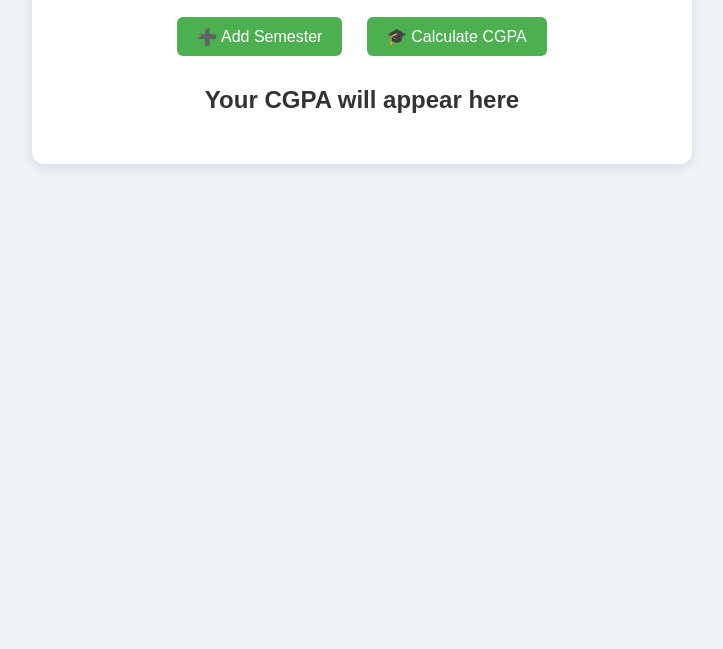
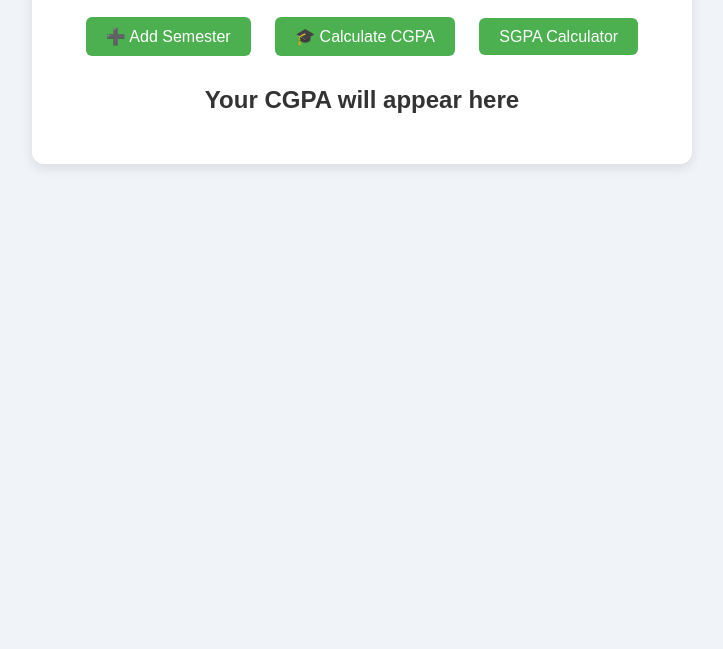
Before and after one commit to Ramzan-Khan-786/dep_projects, a plain HTML site: page General_CGPA_calculator/index.html in a window 1280 px wide. Shown: the part 151-800 px from the top of the page, without its empty margins (278-1001 px from the left). Drawn offline with Linux system fonts and the light colour scheme.

Commit message:
all updated

```diff
--- a/General_CGPA_calculator/index.html
+++ b/General_CGPA_calculator/index.html
@@ -17,7 +17,7 @@
 
         <button onclick="addSemester()">➕ Add Semester</button>
         <button onclick="calculateCGPA()">🎓 Calculate CGPA</button>
-
+        <a href="https://ramzan-khan-786.github.io/dep_projects/CGPA_calculator/ "> SGPA Calculator </a>
         <h2 id="cgpaResult">Your CGPA will appear here</h2>
     </div>
 
--- a/General_CGPA_calculator/style.css
+++ b/General_CGPA_calculator/style.css
@@ -31,8 +31,20 @@ button {
     background-color: #4CAF50;
     color: white;
 }
+a {
+    margin: 10px;
+    padding: 10px 20px;
+    font-size: 16px;
+    cursor: pointer;
+    border: none;
+    border-radius: 6px;
+    background-color: #4CAF50;
+    color: white;
+    text-decoration: none;
+}
 
-button:hover {
+
+button:hover,a:hover {
     background-color: #45a049;
 }
 
```
Also changed, not shown: CGPA_calculator/index.html (+1 -1 lines).
